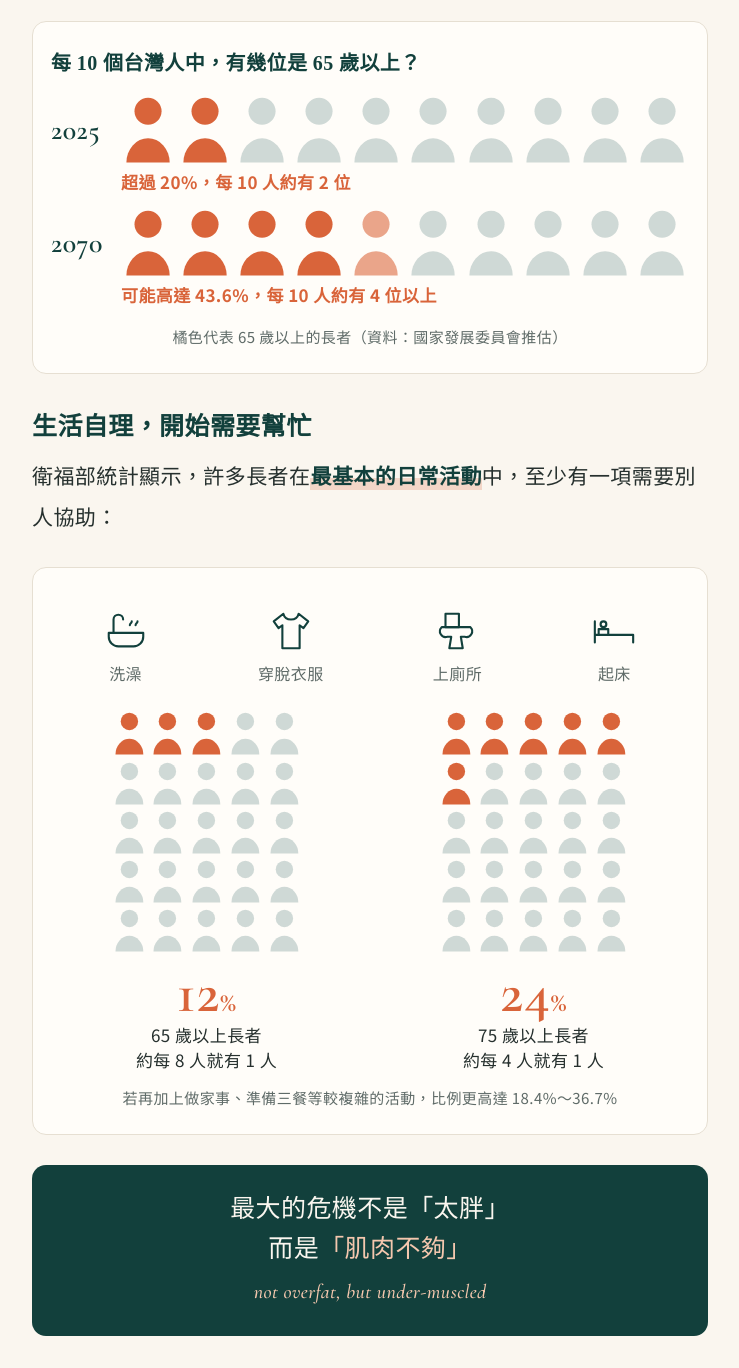
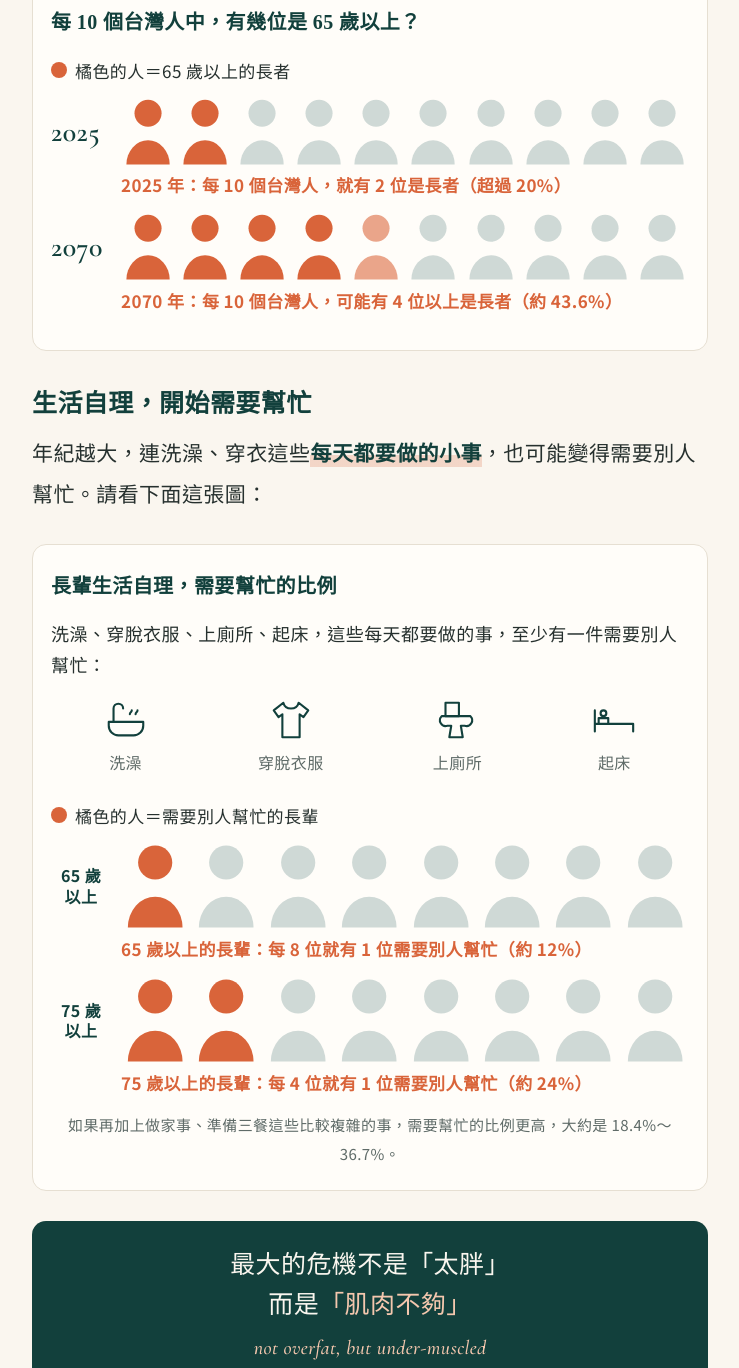
Before and after one commit to cishieh04-star/health, a plain HTML site: page muscle.html in a window 1280 px wide. Shown: the part 1292-2660 px from the top of the page, without its empty margins (270-1009 px from the left). Drawn offline with nearby package versions, Linux system fonts and the light colour scheme.

Commit message:
Add files via upload

```diff
--- a/muscle.html
+++ b/muscle.html
@@ -63,11 +63,15 @@
   .fig-title{font-family:"Noto Serif TC",serif;font-weight:600;color:var(--teal);font-size:20px;margin-bottom:12px}
   .caption{font-size:15px;color:var(--muted);text-align:center;margin-top:10px}
 
+  .legend{display:flex;align-items:center;gap:8px;font-size:17px;color:var(--text);margin-bottom:6px}
+  .legend .dot{width:16px;height:16px;border-radius:50%;background:var(--coral);flex:none}
+  .fig-lead{font-size:18px;line-height:1.7;margin-bottom:6px}
+  .pop .yr.sm{font-family:"Noto Sans TC",sans-serif;font-size:16px;line-height:1.3;font-weight:700;text-align:center}
   .pop{display:flex;align-items:center;gap:10px;margin-top:10px}
   .pop .yr{font-family:"Cormorant Garamond",serif;font-weight:600;font-size:28px;color:var(--teal);width:60px;flex:none}
-  .pop .row{flex:1;display:grid;grid-template-columns:repeat(10,1fr);gap:3px}
+  .pop .row{flex:1;display:grid;grid-template-columns:repeat(var(--cols,10),1fr);gap:3px}
   .pop .row svg{width:100%}
-  .pop-note{margin-left:70px;font-size:17px;color:var(--coral);font-weight:700;margin-bottom:8px}
+  .pop-note{margin-left:70px;font-size:17px;line-height:1.6;color:var(--coral);font-weight:700;margin:4px 0 14px 70px}
   /* Pictogram */
   .picto{display:grid;grid-template-columns:1fr 1fr;gap:16px;margin-top:6px}
   .picto .box{text-align:center}
@@ -223,40 +227,35 @@
     <div class="sec-label rv"><span class="no">01</span>台灣的警訊</div>
     <h2 class="rv">超高齡社會來了，<br>肌少症是最大危機</h2>
 
-    <p class="rv">根據國家發展委員會的預估，<strong>2025 年台灣 65 歲以上人口將超過 20%</strong>，正式邁入「超高齡社會」；到了 2070 年，比例更可能高達 43.6%。</p>
+    <p class="rv">預估在 <strong>2025 年台灣 65 歲以上人口將超過 20%</strong>，正式邁入「超高齡社會」；到了 2070 年，比例更可能高達 43.6%。</p>
 
     <div class="fig rv">
       <div class="fig-title">每 10 個台灣人中，有幾位是 65 歲以上？</div>
-      <div class="pop"><span class="yr">2025</span><div class="row" data-n="2"></div></div>
-      <div class="pop-note">超過 20%，每 10 人約有 2 位</div>
-      <div class="pop"><span class="yr">2070</span><div class="row" data-n="4.4"></div></div>
-      <div class="pop-note">可能高達 43.6%，每 10 人約有 4 位以上</div>
-      <p class="caption">橘色代表 65 歲以上的長者（資料：國家發展委員會推估）</p>
-    </div>
+      <div class="legend"><span class="dot"></span>橘色的人＝65 歲以上的長者</div>
+      <div class="pop"><span class="yr">2025</span><div class="row" data-n="2" data-total="10"></div></div>
+      <div class="pop-note">2025 年：每 10 個台灣人，就有 2 位是長者（超過 20%）</div>
+      <div class="pop"><span class="yr">2070</span><div class="row" data-n="4.4" data-total="10"></div></div>
+      <div class="pop-note">2070 年：每 10 個台灣人，可能有 4 位以上是長者（約 43.6%）</div>
+          </div>
 
     <h3 class="rv">生活自理，開始需要幫忙</h3>
-    <p class="rv">衛福部統計顯示，許多長者在<strong>最基本的日常活動</strong>中，至少有一項需要別人協助：</p>
+    <p class="rv">年紀越大，連洗澡、穿衣這些<strong>每天都要做的小事</strong>，也可能變得需要別人幫忙。請看下面這張圖：</p>
 
     <div class="fig rv">
+      <div class="fig-title">長輩生活自理，需要幫忙的比例</div>
+      <p class="fig-lead">洗澡、穿脫衣服、上廁所、起床，這些每天都要做的事，至少有一件需要別人幫忙：</p>
       <div class="adl">
         <div><svg viewBox="0 0 48 48" fill="none" stroke="#12403c" stroke-width="2.2" stroke-linecap="round" stroke-linejoin="round"><path d="M6 26h36v4a10 10 0 0 1-10 10H16A10 10 0 0 1 6 30z"/><path d="M11 26V12a5 5 0 0 1 10 0"/><path d="M28 18c0-2 2-2 2-4M34 18c0-2 2-2 2-4"/></svg>洗澡</div>
         <div><svg viewBox="0 0 48 48" fill="none" stroke="#12403c" stroke-width="2.2" stroke-linecap="round" stroke-linejoin="round"><path d="M16 6l-10 8 5 7 4-3v24h18V18l4 3 5-7-10-8c-1 4-4 6-8 6s-7-2-8-6z"/></svg>穿脫衣服</div>
         <div><svg viewBox="0 0 48 48" fill="none" stroke="#12403c" stroke-width="2.2" stroke-linecap="round" stroke-linejoin="round"><path d="M12 6h14v14H12z"/><path d="M8 20h30a6 6 0 0 1-6 10h-4l2 12H16l2-12h-4A6 6 0 0 1 8 20z"/></svg>上廁所</div>
         <div><svg viewBox="0 0 48 48" fill="none" stroke="#12403c" stroke-width="2.2" stroke-linecap="round" stroke-linejoin="round"><path d="M4 36V14M4 28h40v8M44 36v-8"/><path d="M8 28v-6h10v6"/><circle cx="13" cy="17" r="3"/></svg>起床</div>
       </div>
-      <div class="picto" style="margin-top:22px">
-        <div class="box">
-          <div class="people" id="p65"></div>
-          <div class="big">12<small>%</small></div>
-          <div class="lab">65 歲以上長者<br>約每 8 人就有 1 人</div>
-        </div>
-        <div class="box">
-          <div class="people" id="p75"></div>
-          <div class="big">24<small>%</small></div>
-          <div class="lab">75 歲以上長者<br>約每 4 人就有 1 人</div>
-        </div>
-      </div>
-      <p class="caption">若再加上做家事、準備三餐等較複雜的活動，比例更高達 18.4%～36.7%</p>
+      <div class="legend" style="margin-top:20px"><span class="dot"></span>橘色的人＝需要別人幫忙的長輩</div>
+      <div class="pop"><span class="yr sm">65 歲<br>以上</span><div class="row" data-n="1" data-total="8"></div></div>
+      <div class="pop-note">65 歲以上的長輩：每 8 位就有 1 位需要別人幫忙（約 12%）</div>
+      <div class="pop"><span class="yr sm">75 歲<br>以上</span><div class="row" data-n="2" data-total="8"></div></div>
+      <div class="pop-note">75 歲以上的長輩：每 4 位就有 1 位需要別人幫忙（約 24%）</div>
+      <p class="caption">如果再加上做家事、準備三餐這些比較複雜的事，需要幫忙的比例更高，大約是 18.4%～36.7%。</p>
     </div>
 
     <div class="callout rv">
@@ -497,10 +496,10 @@
     }
     el.innerHTML = html;
   }
-  people('p65', 3); people('p75', 6);
   document.querySelectorAll('.pop .row').forEach(function(r){
-    var n = parseFloat(r.getAttribute('data-n')), h='';
-    for(var i=0;i<10;i++){
+    var n = parseFloat(r.getAttribute('data-n')), tot = parseInt(r.getAttribute('data-total')||'10',10), h='';
+    r.style.setProperty('--cols', tot);
+    for(var i=0;i<tot;i++){
       var c = i < Math.floor(n) ? '#d9643a' : (i < n ? '#eaa58a' : '#cfd9d6');
       h += '<svg viewBox="0 0 20 26"><circle cx="10" cy="6" r="5" fill="'+c+'"/><path d="M2 25a8 9 0 0 1 16 0z" fill="'+c+'"/></svg>';
     }
@@ -519,7 +518,7 @@
   })();
 /* ===== 全文朗讀 ===== */
 (function(){
-  var SEL = 'h1, .cover .sub, .verse, h2, h3, .strat .tag, .fig-title, .pop-note, .picto .box, .caption, p, .callout .q, .vs .c, .hub, .organs > div, .cells > div, .benefit-list li, .story, .dodont > div, .pillars > div, .closing, .remind, footer';
+  var SEL = 'h1, .cover .sub, .verse, h2, h3, .strat .tag, .fig-title, .legend, .pop-note, .caption, p, .callout .q, .vs .c, .hub, .organs > div, .cells > div, .benefit-list li, .story, .dodont > div, .pillars > div, .closing, .remind, footer';
   var synth = window.speechSynthesis;
   var btn = document.getElementById('listenBtn'), player = document.getElementById('player');
   var pPlay = document.getElementById('pPlay'), pSpd = document.getElementById('pSpd'),
@@ -545,7 +544,7 @@
     if (el.matches('.dodont .yes')) t = '建議：' + t;
     t = t.replace(/[\u{1F300}-\u{1FAFF}\u{2600}-\u{27BF}\u{FE0F}\u{2190}-\u{21FF}]/gu, '')
          .replace(/40:31/g, '四十章三十一節').replace(/——|—/g, '')
-         .replace(/(\d+(?:\.\d+)?)%～(\d+(?:\.\d+)?)%/g, '百分之$1到百分之$2')
+         .replace(/(\d+(?:\.\d+)?)%～(\d+(?:\.\d+)?)%/g, '百分之$1到百分之$2').replace(/＝/g, '，代表')
          .replace(/～/g, '到').replace(/IL-6/g, 'I L 6').replace(/\s+/g, ' ')
          .replace(/\s*([，。！？：；、])\s*/g, '$1')
          .replace(/([，。！？：；、])[，]+/g, '$1').replace(/，+/g, '，')
```
